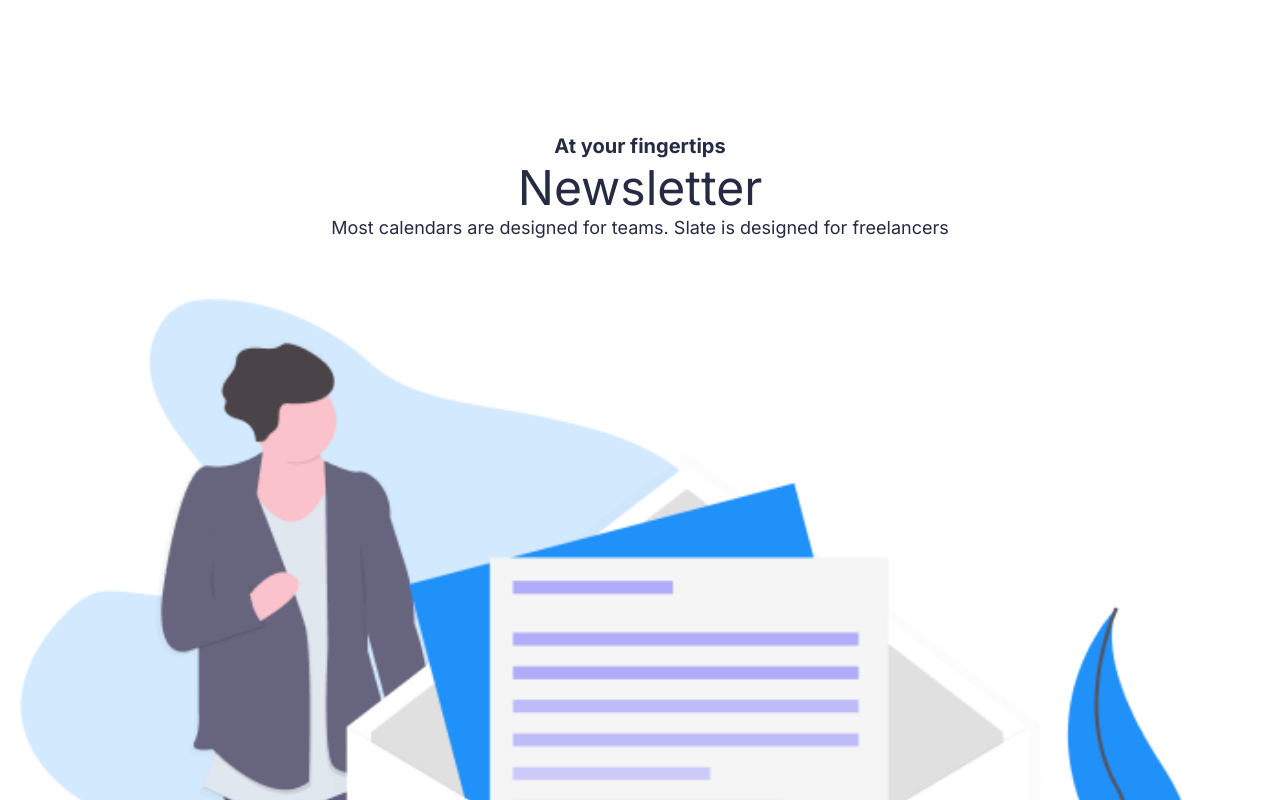
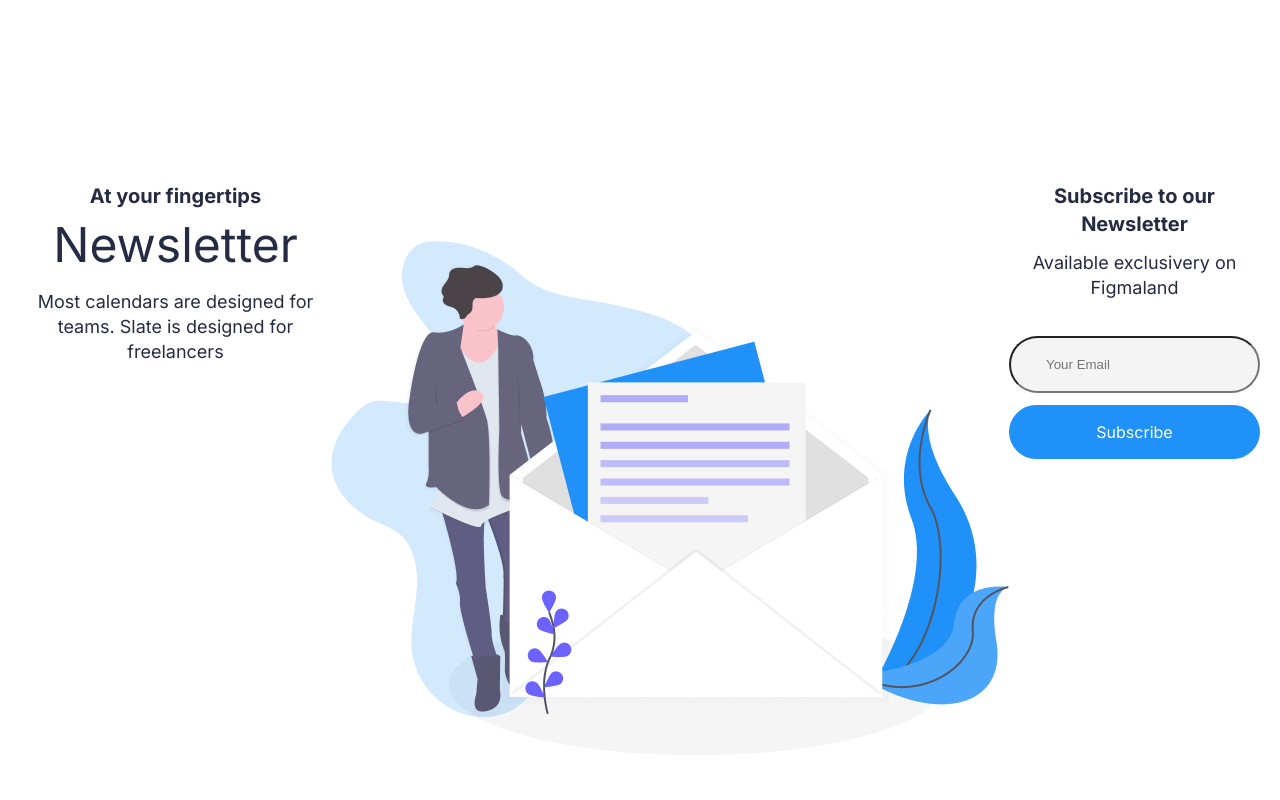
Before and after one commit to Unset29/new-project, a plain HTML site: page index.html in a window 1280 px wide. Shown: the part 2960-3760 px from the top of the page. Drawn offline with Linux system fonts and the light colour scheme.

Commit message:
lil update

```diff
--- a/index.html
+++ b/index.html
@@ -144,12 +144,19 @@
         </div>
         <img class="newsletter_img" src="img/newsletter.png" alt="newsletter">
         <form class="newsletter__form" action="#">
-          <input class="newsletter__input" type="text" name="text" placeholder="Your Email">
-          <div class="newsletter__button action__button">
-            Subscribe
+          <h3 class="form__title">Subscribe to our Newsletter</h3>
+          <p class="form__text">Available exclusivery on Figmaland</p>
+          <div class="input__content">
+            <input class="newsletter__input" type="text" name="text" placeholder="Your Email">
+            <div class="newsletter__button action__button">
+              Subscribe
+            </div>
           </div>
         </form>
       </div>
+    </section>
+    <section class="partners content-block">
+      <div class="partners__content"></div>
     </section>
   </main>
   <footer></footer>
--- a/style/newsletter.css
+++ b/style/newsletter.css
@@ -1,3 +1,7 @@
+.newsletter__content {
+    padding: 50px 0;
+}
+
 .newsletter__description {
     text-align: center;
 }
@@ -13,20 +17,45 @@
     line-height: 28px;
 }
 
+.newsletter__title {
+    padding: 7px 0;
+}
+
 .newsletter__text {
     font-size: 18px;
     line-height: 25px;
+    padding: 10px 0;
 }
 
 .newsletter__form {
     display: flex;
     flex-direction: column;
     gap: 12px;
+    text-align: center;
 }
 
+.form__title {
+    font-size: 20px;
+    font-weight: 700;
+    line-height: 28px;
+    width: 100%;
+}
+
+.form__text {
+    font-size: 18px;
+    line-height: 25px;
+    width: 100%;
+}
+
+.input__content {
+    display: flex;
+    flex-direction: column;
+    gap: 12px;
+    padding: 24px 0;
+}
 
 .newsletter__input {
-
+    background-color: #F4F4F4;
     border-radius: 35px;
     padding: 19px 35px;
 }
@@ -34,3 +63,10 @@
 .newsletter__button {
     padding: 19px 35px;
 }
+
+@media screen and (min-width: 321px) {
+    .newsletter__content {
+        display: flex;
+
+    }
+}
```
